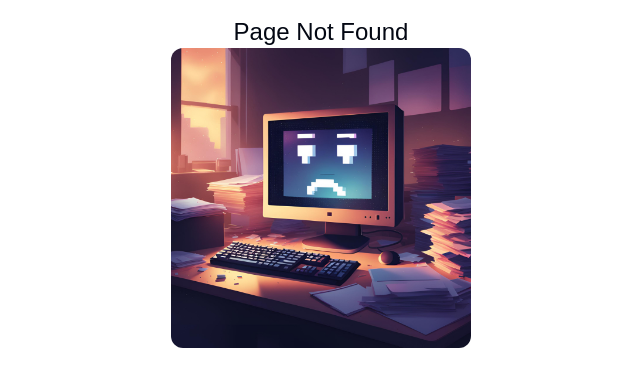
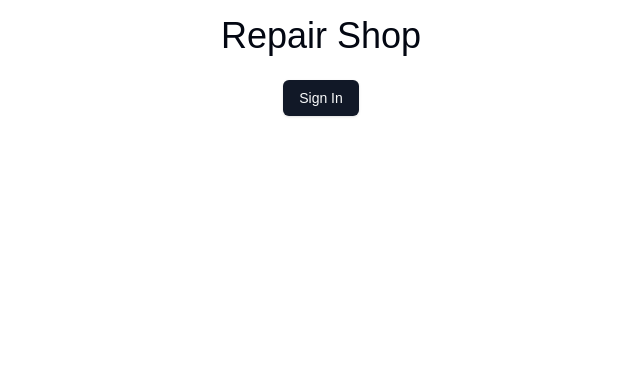
Before and after one commit to akash2904r/Repair-Shop, a Next.js app: page /login in a window 1280 px wide. Before the commit this address had no page. Shown: the top 386 px of the page, without its empty margins (319-959 px from the left). Built offline with nearby package versions, Linux system fonts and the light colour scheme.

Commit message:
Add login route

```diff
--- /dev/null
+++ b/src/app/login/page.tsx
@@ -0,0 +1,13 @@
+import { LoginLink } from "@kinde-oss/kinde-auth-nextjs/components";
+import { Button } from "@/components/ui/button";
+
+export default function LoginPage() {
+    return (
+        <main className="h-dvh flex flex-col items-center gap-6 text-4xl p-4">
+            <h1>Repair Shop</h1>
+            <Button asChild>
+                <LoginLink>Sign In</LoginLink>
+            </Button>
+        </main>
+    );
+}
```
